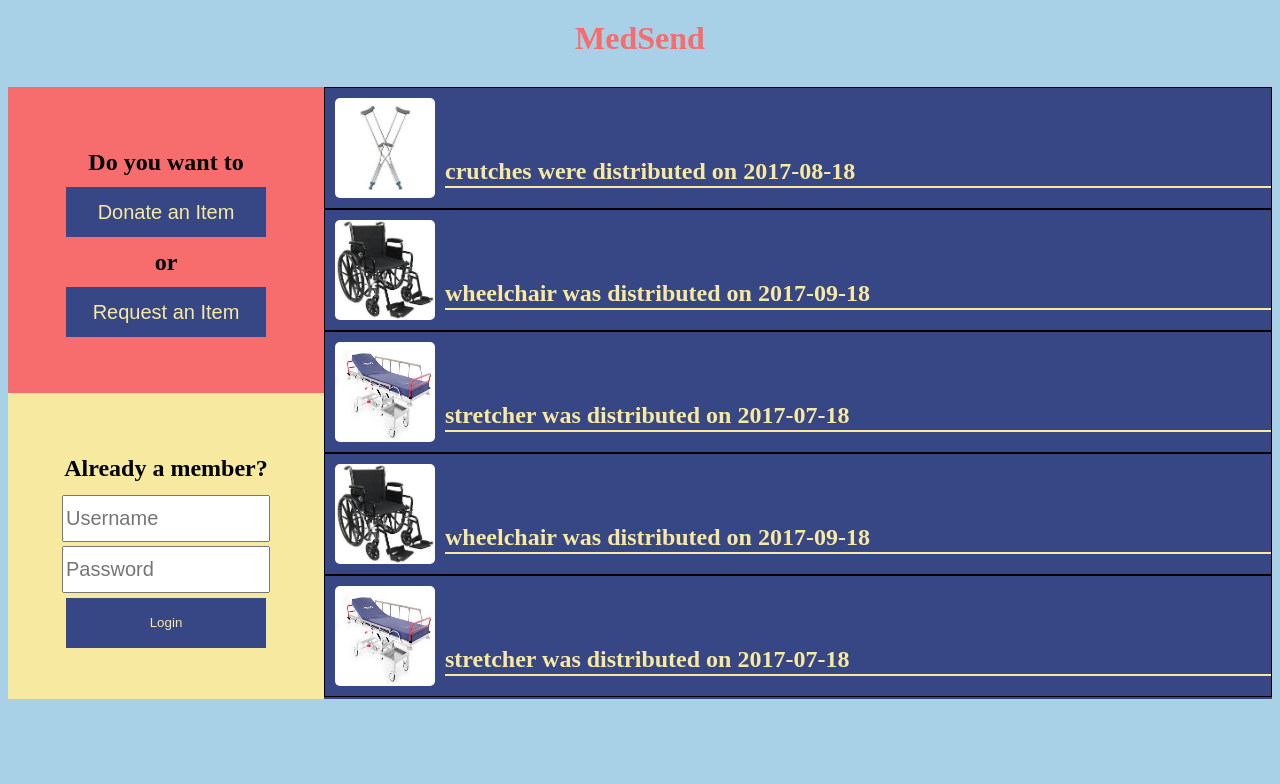
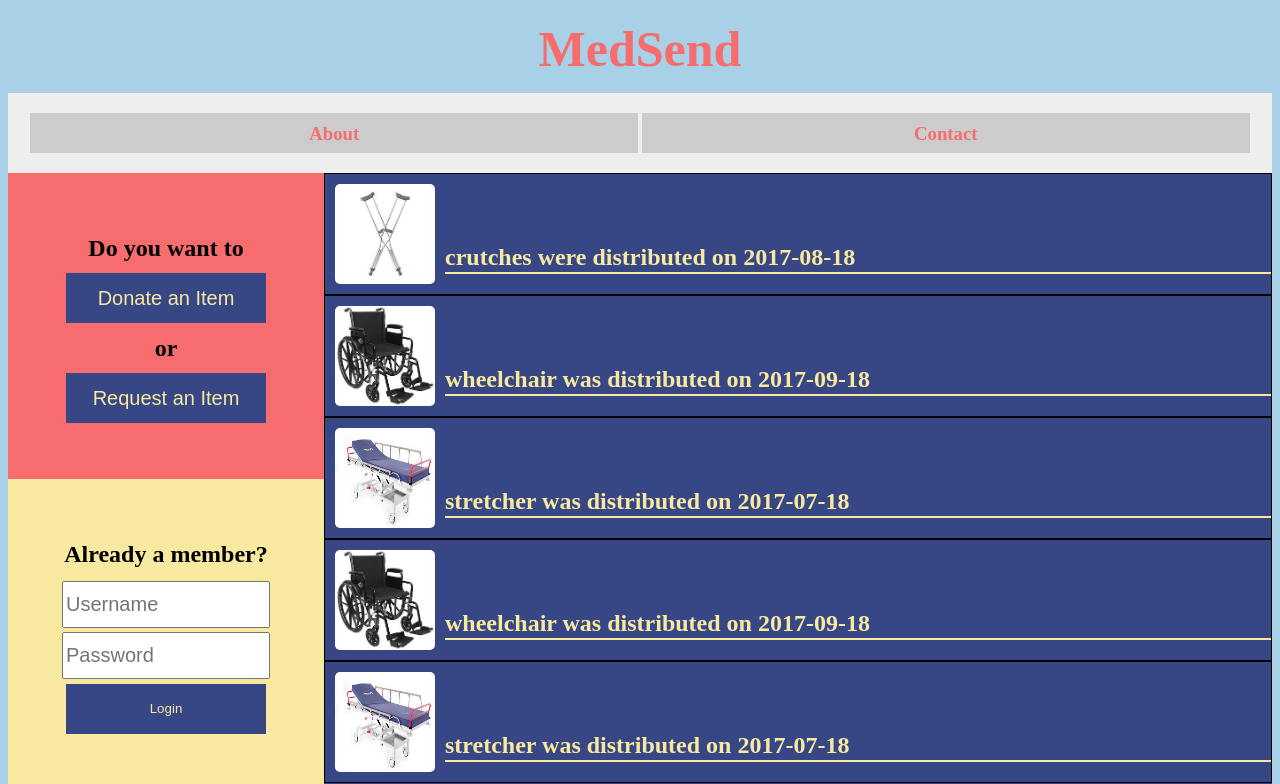
Before and after one commit to jmurp7385/medsend, a Flask app: page / in a window 1280 px wide. Shown: the top 784 px of the page. Before the commit the page ends 699 px from the top, so only its background shows below. Run offline with Flask 2, Linux system fonts and the light colour scheme; data comes from the database, SQL or seed files in the repository; both versions use the stored data as it was after the commit.

Commit message:
updates - db

```diff
--- a/app/static/css/index.css
+++ b/app/static/css/index.css
@@ -1,3 +1,24 @@
+nav {
+  margin: auto;
+  text-align: center;
+  background-color: #eee;
+  padding: 20px;
+  margin-top: -15px;
+}
+.nav-item {
+  display: inline-block;
+  width: 48%;
+  padding: 10px;
+  margin: 0px;
+  height: 20px;
+  background-color: #ccc;
+}
+
+a {
+  color: #f76c6c;
+  text-decoration: none;
+}
+
 .grid-wrapper {
   display: grid;
   grid-template-areas: "new   recent recent recent"
--- a/app/static/css/style.css
+++ b/app/static/css/style.css
@@ -12,4 +12,5 @@ body {
   margin-top: 20px;
   color: #f76c6c;
   text-align: center;
+  font-size: 50px;
 }
--- a/app/templates/index.html
+++ b/app/templates/index.html
@@ -8,7 +8,17 @@
   <link rel="stylesheet" href="{{ url_for('static', filename='css/index.css') }}">
 </head>
 <body>
-  <h1 class="title">MedSend</h1>
+  <h1 class="title">
+    <a href="/">MedSend</a>
+  </h1>
+  <nav>
+    <h3 class="nav-item" >
+      <a href="">About</a>
+    </h3>
+    <h3 class="nav-item" >
+      <a href="">Contact</a>
+    </h3>
+  </nav>
   <div class=grid-wrapper>
     <div class="recent-donations-wrapper">
     {% for donation in donations %}
```
Also changed, not shown: app/db/database.db.
